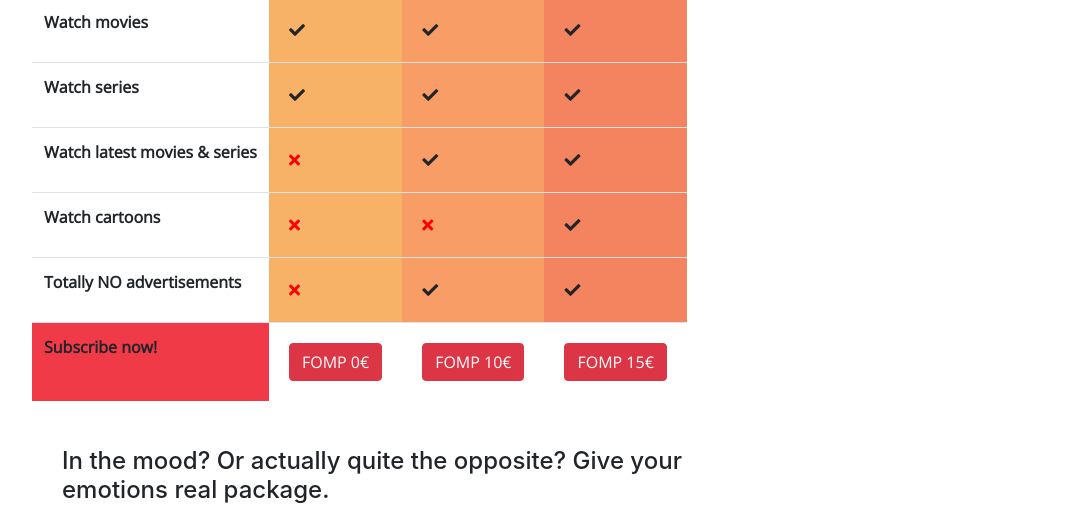
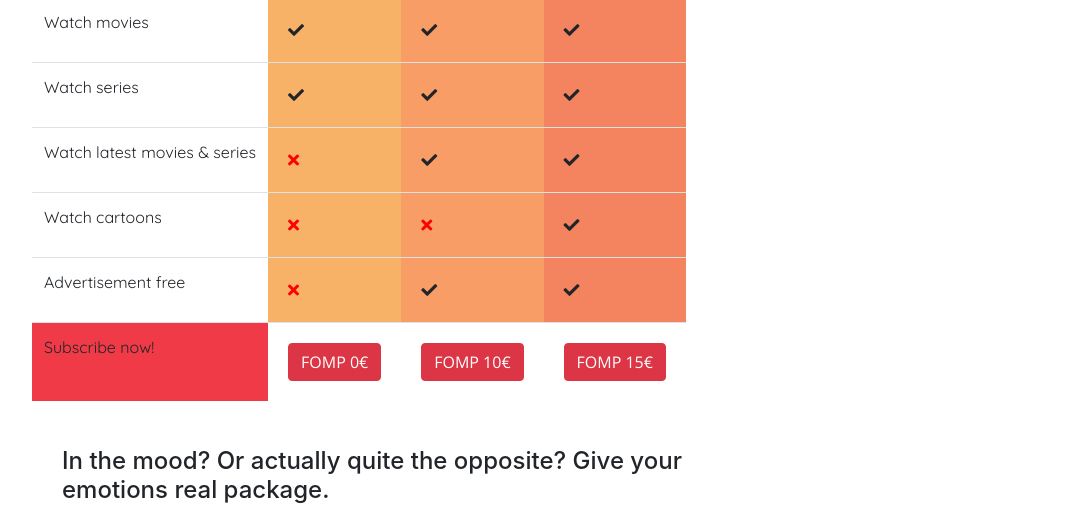
Before and after one commit to pablodezutter/FOMP, a plain HTML site: page index.html in a window 1280 px wide. Shown: the part 319-829 px from the top of the page, without its empty margins (87-1172 px from the left). Drawn offline with nearby package versions, Linux system fonts and the light colour scheme.

Commit message:
fonts wat aanpassen

```diff
--- a/index.html
+++ b/index.html
@@ -78,7 +78,7 @@
               </tr>
 
               <tr>
-                <th scope="row" >Totally NO advertisements</th>
+                <th scope="row"> Advertisement free</th>
                 <td class="yellow_orange"><i class="fas fa-times"></i></td>
                 <td class="orange"><i class="fas fa-check"></i></td>
                 <td class="dark_orange"><i class="fas fa-check"></i></td>
--- a/mystyle.css
+++ b/mystyle.css
@@ -5,6 +5,12 @@ padding: 5%;
 
 h1, h2, h3 {
 font-family: 'Quicksand', sans-serif;
+}
+
+th{
+font-family: 'Quicksand'; sans-serif;
+font-weight: 200;
+
 }
 
 p, table {
```
